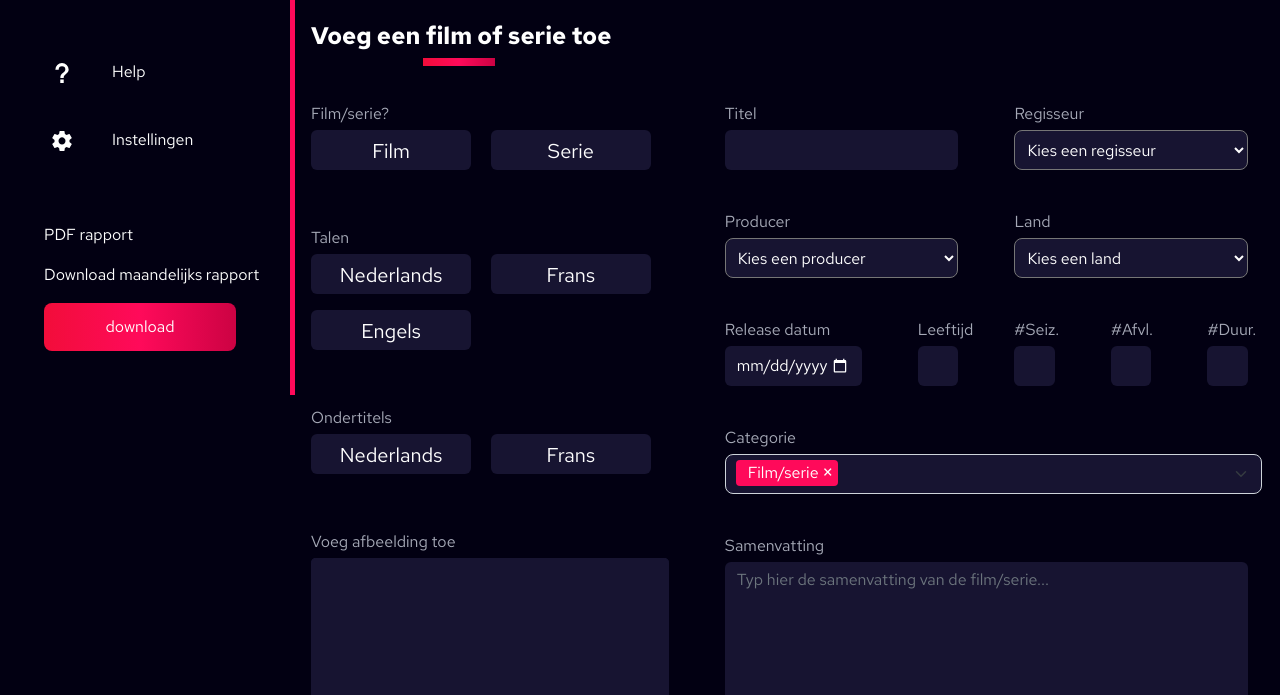
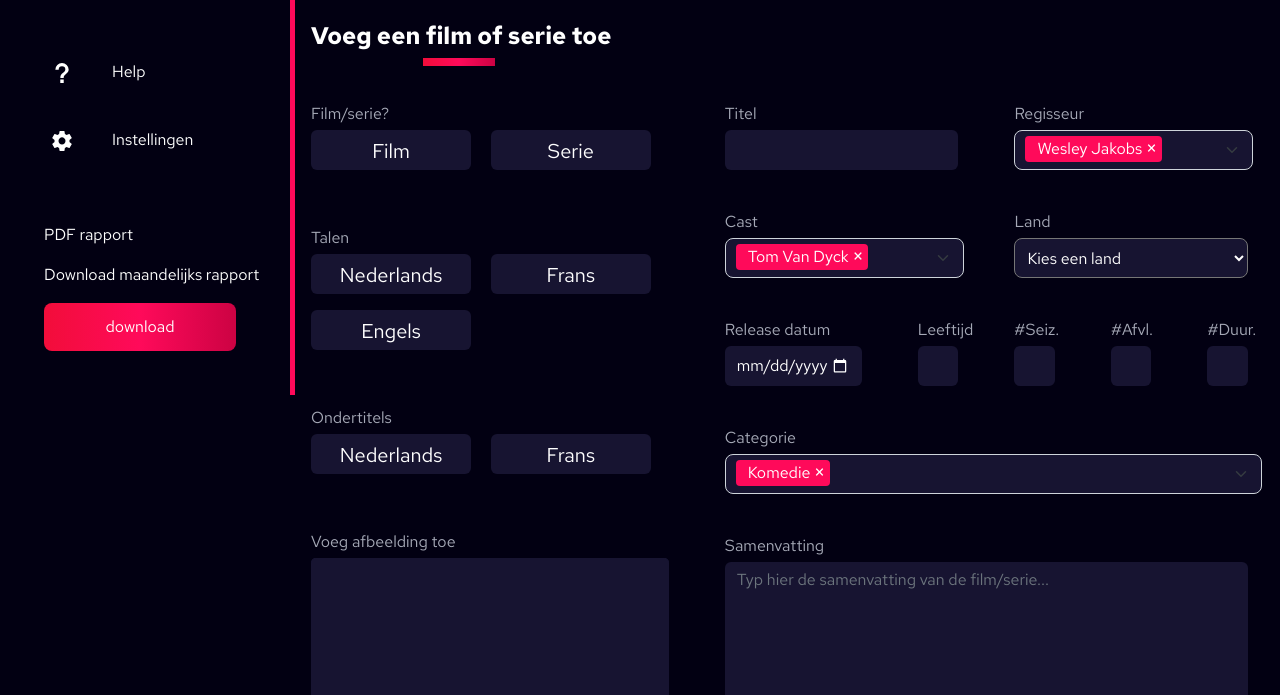
Before and after one commit to howest-WDD/opdracht-5-dashboard-groep-7-streamz, a website built with webpack: page film-input.html in a window 1280 px wide. Shown: the part 405-1100 px from the top of the page. Built offline with nearby package versions, Linux system fonts and the light colour scheme.

Commit message:
multiselect added to cast and regisseur

```diff
--- a/film-input.html
+++ b/film-input.html
@@ -156,9 +156,8 @@
                        <div class="col-lg-6">
                         <div class="c-inputfilmform-margins">
                             <p class="c-inputfilmform__label">Regisseur</p>
-                            <select class="c-inputfilmform__select">
-                                <option value="" disabled selected>Kies een regisseur</option>
-                                <option value="regie1">Wesley Jakobs</option>
+                            <select class="c-inputfilmform__select c-inputfilmform__select2" name="select" multiple >
+                                <option selected value="regie1">Wesley Jakobs</option>
                                 <option value="regie2">Maarten Moerkerke</option>
                                 <option value="regie3">Mike White</option>
                                 <option value="regie4">Sam Esmail</option>
@@ -173,19 +172,24 @@
                     <div class="row">
                         <div class="col-lg-6">
                             <div class="c-inputfilmform-margins">
-                                <p class="c-inputfilmform__label">Producer</p>
-                                <select class="c-inputfilmform__select">
-                                    <option value="" disabled selected>Kies een producer</option>
-                                    <option value="producer1">Wesley Jakobs</option>
-                                    <option value="producer2">Maarten Moerkerke</option>
-                                    <option value="producer3">Mike White</option>
-                                    <option value="producer4">Sam Esmail</option>
+                                <p class="c-inputfilmform__label">Cast</p>
+                                <select class="c-inputfilmform__select c-inputfilmform__select2" name="select" multiple >
+                                    <option selected value="cast1">Tom Van Dyck</option>
+                                    <option value="cast2">Joren Seldeslachts</option>
+                                    <option value="cast3">Marjan De Schutter</option>
+                                    <option value="cast4">Jade Olieberg</option>
+                                    <option value="cast5">Daan Hugaert</option>
+                                    <option value="cast6">Hubert Damen</option>
+                                    <option value="cast7">Dirk Tuypens</option>
+                                    <option value="cast8">Mark Stroobants</option>
+                                    <option value="cast9">Koen De Bouw</option>
+                                    <option value="cast10">Noa Tambwe Kabati</option>
                                 </select>
                             </div>
                         </div>
                         <div class="col-lg-6">
                             <div class="c-inputfilmform-margins">
-                                <p class="c-inputfilmform__label">Land</p>
+                                <p class="c-inputfilmform__label" ">Land</p>
                                 <select class="c-inputfilmform__select">
                                     <option value="" disabled selected>Kies een land</option>
                                     <option value="land1">België</option>
@@ -233,9 +237,8 @@
                             <div class="c-inputfilmform-margins">
                                 <p class="c-inputfilmform__label">Categorie</p>
                                 <select class="c-inputfilmform__categorieselect" name="select" multiple >
-                                    <option selected value="cat0">Film/serie</option>
-                                    <option value="cat1">Misdaad</option>
-                                    <option value="cat2">Komedie</option>
+                                    <option  value="cat1">Misdaad</option>
+                                    <option selected value="cat2">Komedie</option>
                                     <option value="cat3">Drama</option>
                                     <option value="cat4">Animatie</option>
                                     <option value="cat5">Horror</option>
--- a/scss/_components.inputform.scss
+++ b/scss/_components.inputform.scss
@@ -54,8 +54,8 @@
 
     &__select {
         cursor: pointer;
+        height: 2.5rem;
         width: 100%;
-        height: 2.5rem;
         background-color: $color-itembackground;
         color: $color-white;
         border-radius: .5rem;
@@ -68,6 +68,10 @@
                 background-color: hotpink;
             }
         }
+    }
+
+    &__select2 {
+        width: 103%;
     }
 
     &__categorieselect {
```
